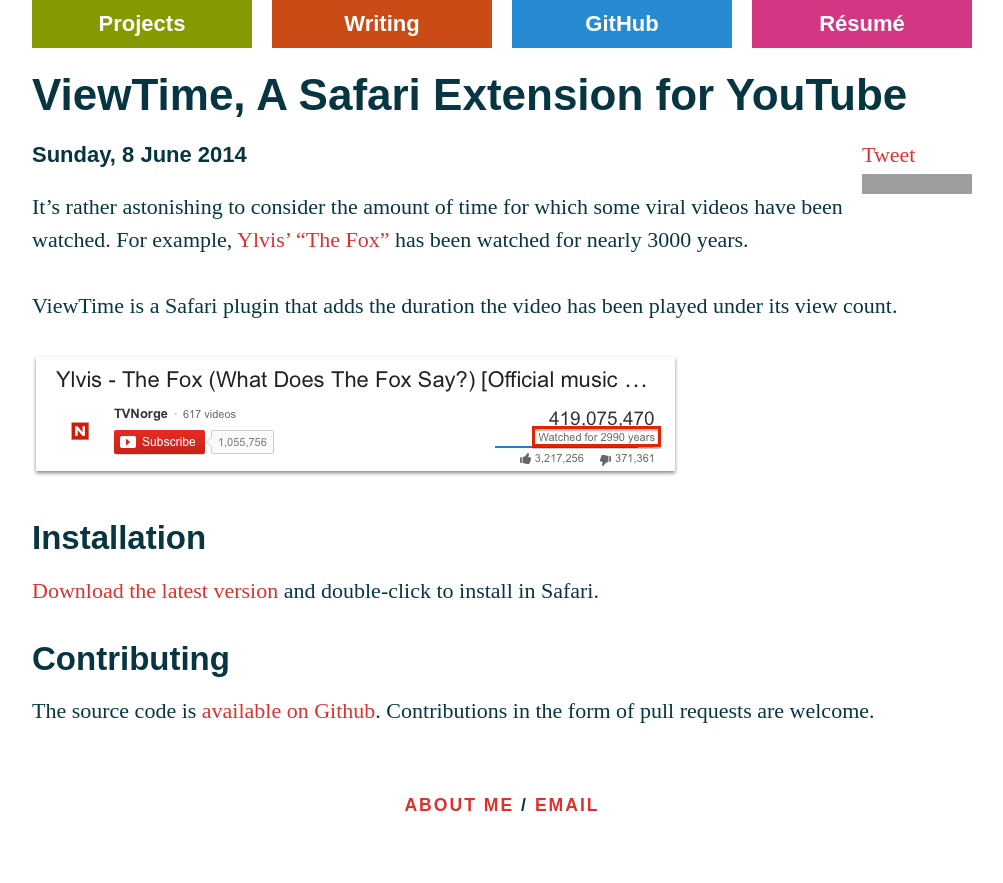
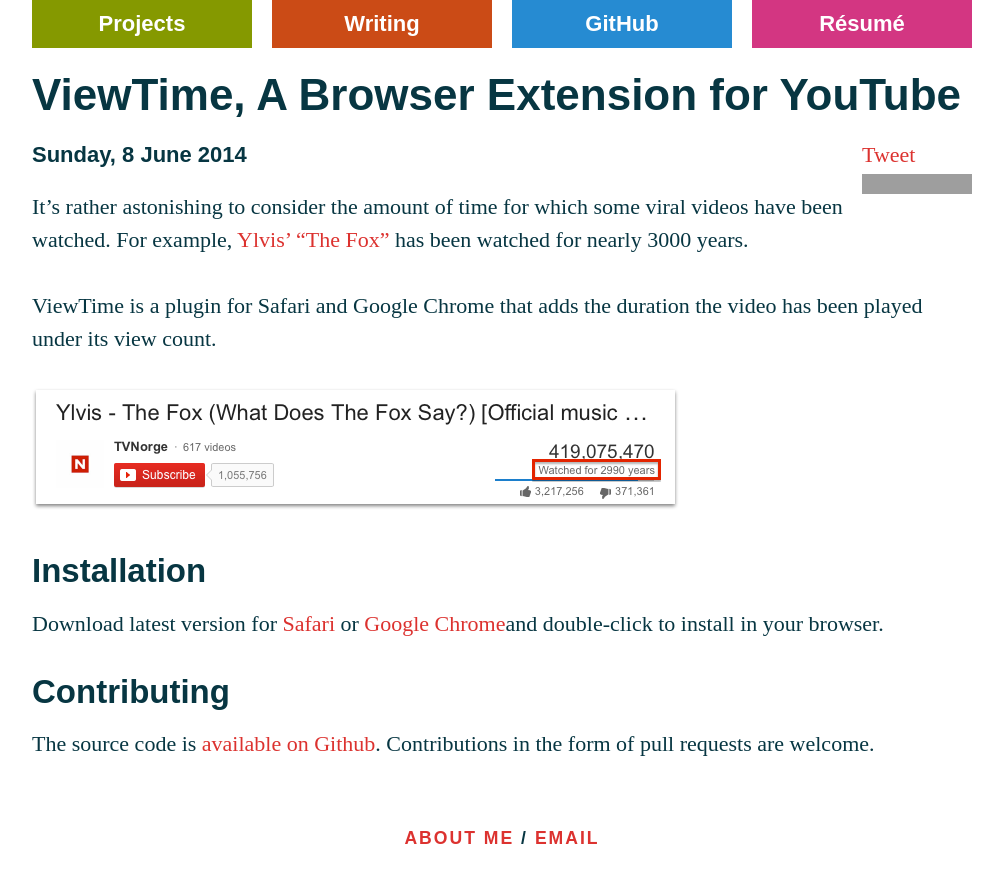
Before and after one commit to benburwell/benburwell.github.io, a Jekyll site: the page built from _posts/2014-06-08-viewtime.markdown, in a window 1280 px wide. Shown: the top 883 px of the page, without its empty margins (138-1141 px from the left). Built offline with Jekyll 4.4.1, drawn with Linux system fonts in a browser that asks for light colours; Markdown is read by kramdown in place of the engine named in the settings; comment, search, counter and statistics services are not loaded; grey boxes are pictures that could not be loaded.

Commit message:
Add ViewTime for Chrome

```diff
--- a/_posts/2014-06-08-viewtime.markdown
+++ b/_posts/2014-06-08-viewtime.markdown
@@ -1,6 +1,6 @@
 ---
 layout: post
-title: ViewTime, A Safari Extension for YouTube
+title: ViewTime, A Browser Extension for YouTube
 description: ViewTime adds the amount of time a YouTube video has been played under its view count.
 date: 2014-06-08 00:00:00
 category: projects
@@ -9,14 +9,14 @@
 
 It’s rather astonishing to consider the amount of time for which some viral  videos have been watched. For example, [Ylvis’ “The Fox”](https://www.youtube.com/watch?v=jofNR_WkoCE) has been watched for nearly 3000 years.
 
-ViewTime is a Safari plugin that adds the duration the video has been played under its view count.
+ViewTime is a plugin for Safari and Google Chrome that adds the duration the video has been played under its view count.
 
 ![ViewTime example](/assets/images/viewtime-example.png)
 
 Installation
 ------------
 
-[Download the latest version](http://updates.benburwell.com/safari/viewtime/latest.safariextz) and double-click to install in Safari.
+Download latest version for [Safari](http://updates.benburwell.com/safari/viewtime/latest.safariextz) or [Google Chrome](http://updates.benburwell.com/chrome/viewtime/latest.crx)and double-click to install in your browser.
 
 Contributing
 ------------
```
